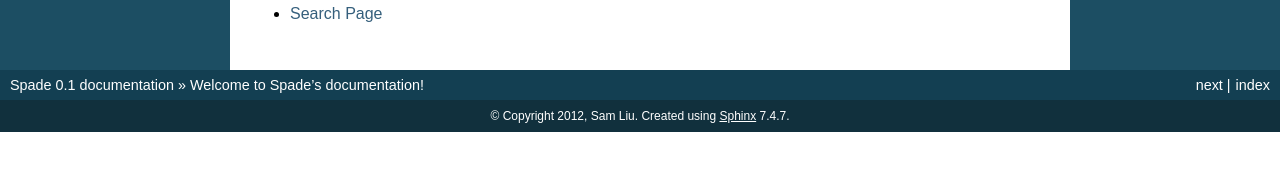
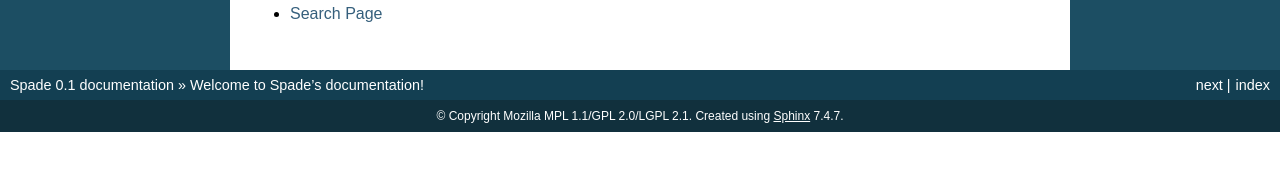
Before and after one commit to mozilla/spade, a Sphinx documentation site: the page built from docs/index.rst, in a window 1280 px wide. Shown: the part 464-635 px from the top of the page. Built offline with Sphinx 7.4.7, drawn with Linux system fonts in a browser that asks for light colours.

```diff
--- a/docs/conf.py
+++ b/docs/conf.py
@@ -1,4 +1,3 @@
-# -*- coding: utf-8 -*-
 #
 # Spade documentation build configuration file, created by
 # sphinx-quickstart on Mon Jun 18 15:39:03 2012.
@@ -41,7 +40,7 @@
 
 # General information about the project.
 project = u'Spade'
-copyright = u'2012, Sam Liu'
+copyright = u'Mozilla MPL 1.1/GPL 2.0/LGPL 2.1'
 
 # The version info for the project you're documenting, acts as replacement for
 # |version| and |release|, also used in various other places throughout the
```
